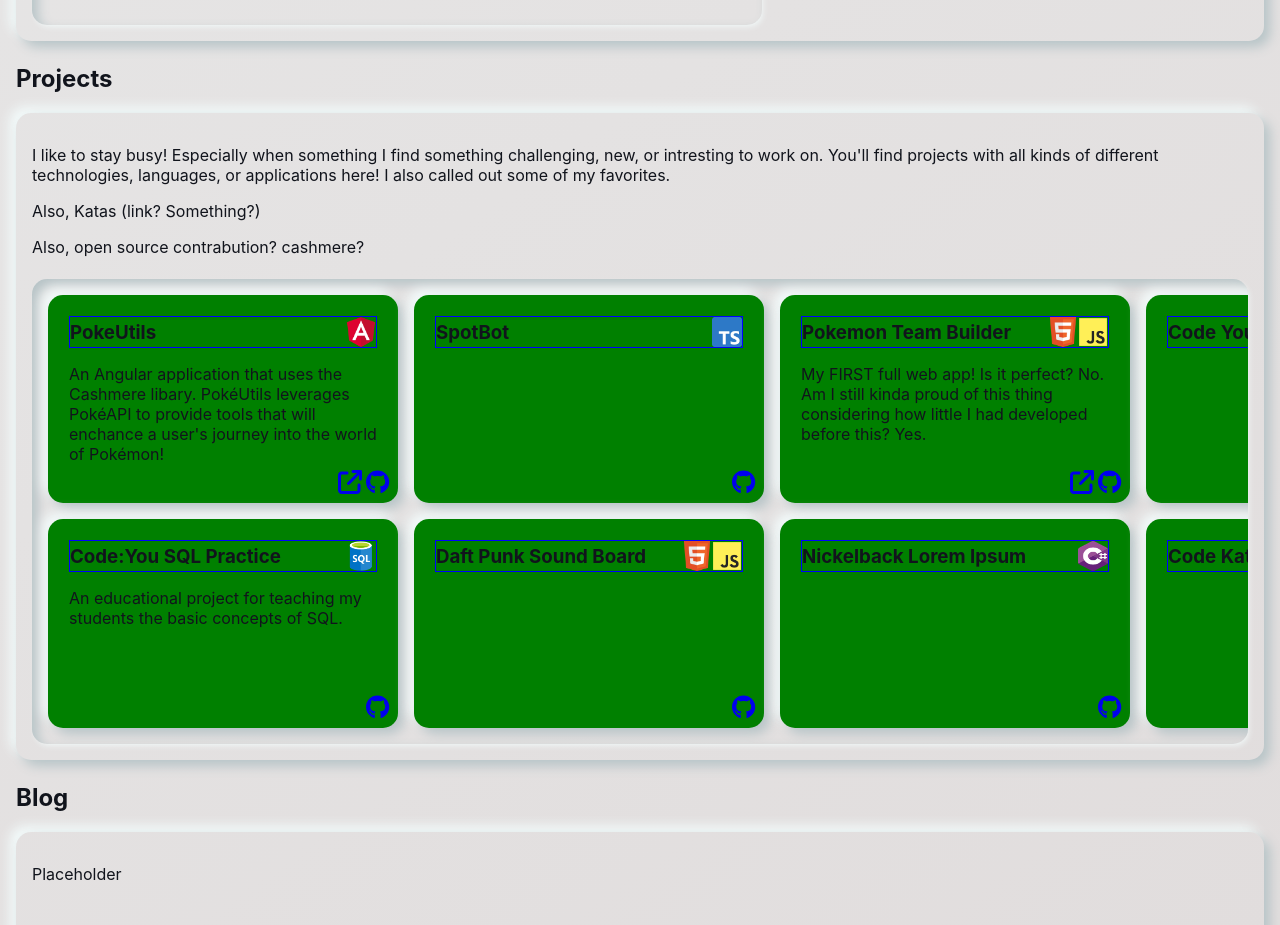
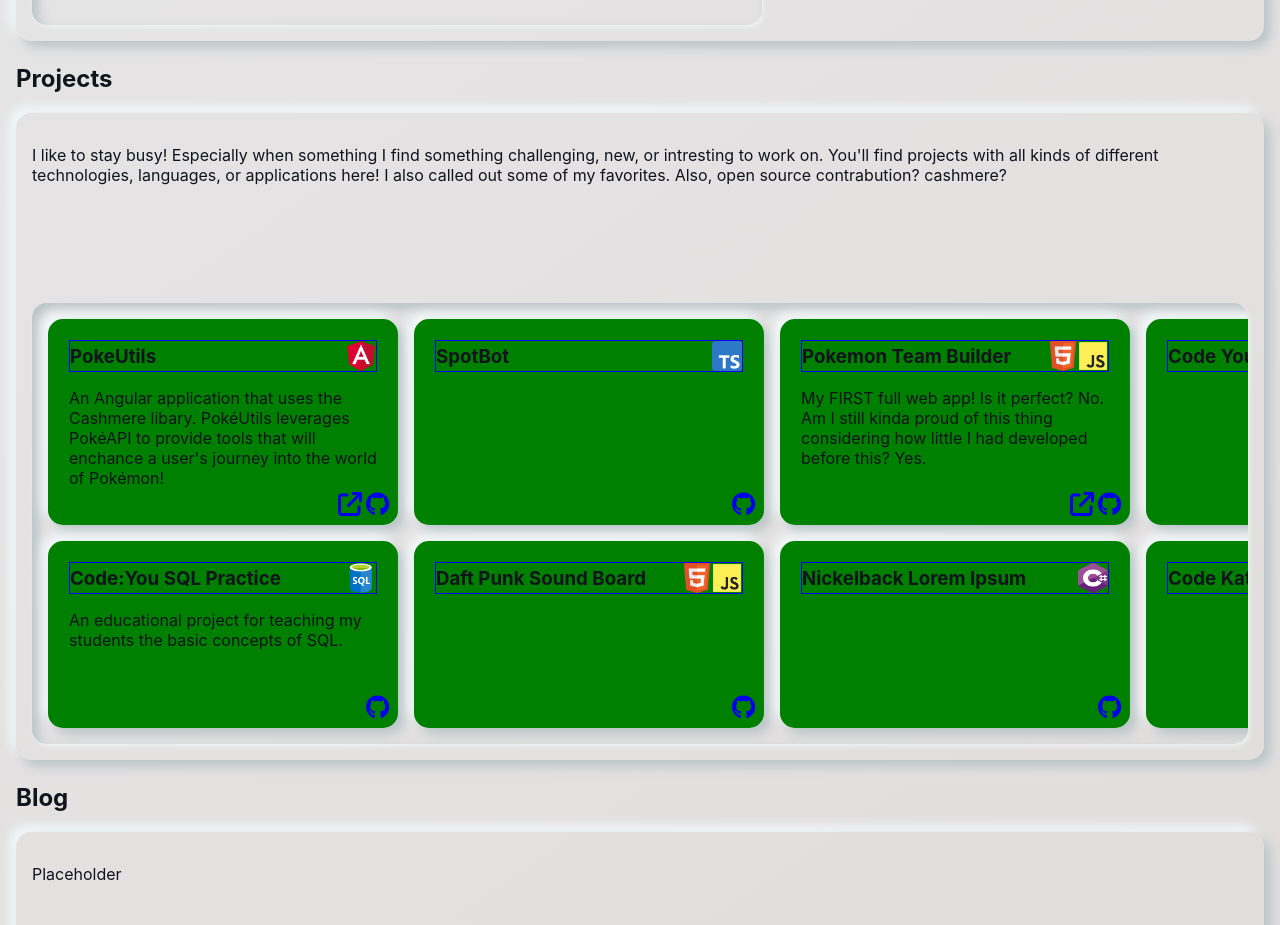
Before and after one commit to JakeSaintG/LandingPage, a React (Vite) app: page / in a window 1280 px wide. Shown: the part 740-1665 px from the top of the page. Built offline with nearby package versions, Linux system fonts and the light colour scheme.

Commit message:
clean up project section css

```diff
--- a/src/LandingPage/ProjectsSection/ProjectsSection.module.css
+++ b/src/LandingPage/ProjectsSection/ProjectsSection.module.css
@@ -1,6 +1,7 @@
 .projects_desc {
     height: 33%;
     min-height: 65px;
+    margin-top: 0;
 }
 
 .projects {
@@ -11,7 +12,7 @@
     padding: 1rem;
     gap: 1rem;
     grid-auto-flow: column;
-    grid-template-rows: 1fr 1fr;
+    grid-template-rows: 1fr;
     flex-wrap: wrap;
     overflow-x: auto;
     overflow-y: hidden;
@@ -53,6 +54,7 @@
     box-shadow: var(--dark-inset-boxshadow);
 }
 
+/* Width */
 @media only screen and (min-width: 600px) {
 }
 
@@ -67,3 +69,16 @@
         min-width: 350px;
     }
 }
+
+/* Height */
+@media only screen and (min-height: 700px) {
+    .projects {
+        grid-template-rows: 1fr 1fr;
+    }
+}
+
+@media only screen and (min-height: 500px) {
+    .projects_desc {
+        margin-top: 1rem;
+    }
+}
--- a/src/LandingPage/ProjectsSection/ProjectsSection.tsx
+++ b/src/LandingPage/ProjectsSection/ProjectsSection.tsx
@@ -16,11 +16,9 @@
 
     return (
         <PageSection title='Projects' id="projectsSection" style={contentStyle} visualMode={props.visualMode}>
-            <div className={styles.projects_desc}>
-                <p>I like to stay busy! Especially when something I find something challenging, new, or intresting to work on. You'll find projects with all kinds of different technologies, languages, or applications here! I also called out some of my favorites.</p>
-                <p>Also, Katas (link? Something?)</p>
-                <p>Also, open source contrabution? cashmere?</p>
-            </div>
+            <p className={styles.projects_desc}>
+                I like to stay busy! Especially when something I find something challenging, new, or intresting to work on. You'll find projects with all kinds of different technologies, languages, or applications here! I also called out some of my favorites. Also, open source contrabution? cashmere?
+            </p>
             <div className={`${styles.projects} ${styles[props.visualMode]}`}>
                 {projects.map((e: project) =>
                     <Project visualMode={props.visualMode} key={key++} project={e}/>
```
